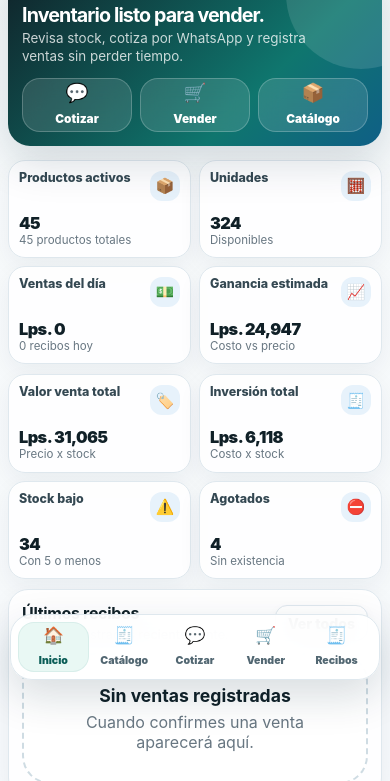
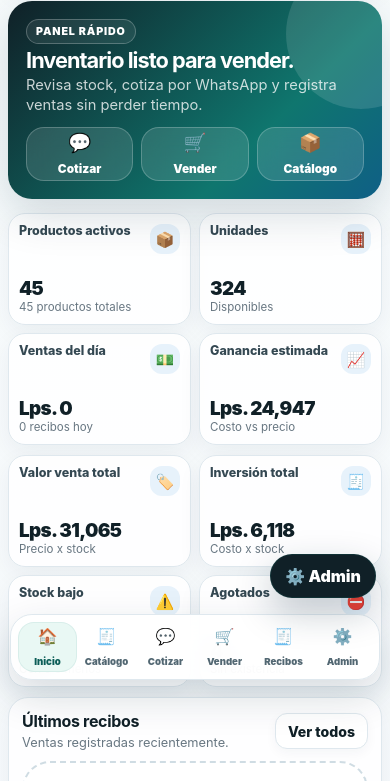
Before and after one commit to sdcomayagua/solucionesdigitalescomayagua, a plain HTML site: page index.html in a window 390 px wide. Shown: the part 154-935 px from the top of the page. Drawn offline with Linux system fonts and the light colour scheme.

Commit message:
Activar mejoras móviles en la página

```diff
--- a/index.html
+++ b/index.html
@@ -9,6 +9,7 @@
   <link rel="manifest" href="manifest.webmanifest">
   <link rel="icon" href="assets/logo-sdc-2026.png">
   <link rel="stylesheet" href="css/app.css?v=6">
+  <link rel="stylesheet" href="css/mobile-fixes.css?v=7">
   <title>SDC Smart Panel</title>
 </head>
 <body>
@@ -25,6 +26,7 @@
   <div id="toast" class="toast" role="status" aria-live="polite"></div>
   <input id="importFile" class="visually-hidden" type="file" accept="application/json,.json,.csv">
   <script src="js/app.js?v=6" defer></script>
+  <script src="js/mobile-fixes.js?v=7" defer></script>
   <script type="module" src="js/sdc-firebase.js?v=6"></script>
 </body>
 </html>
```
